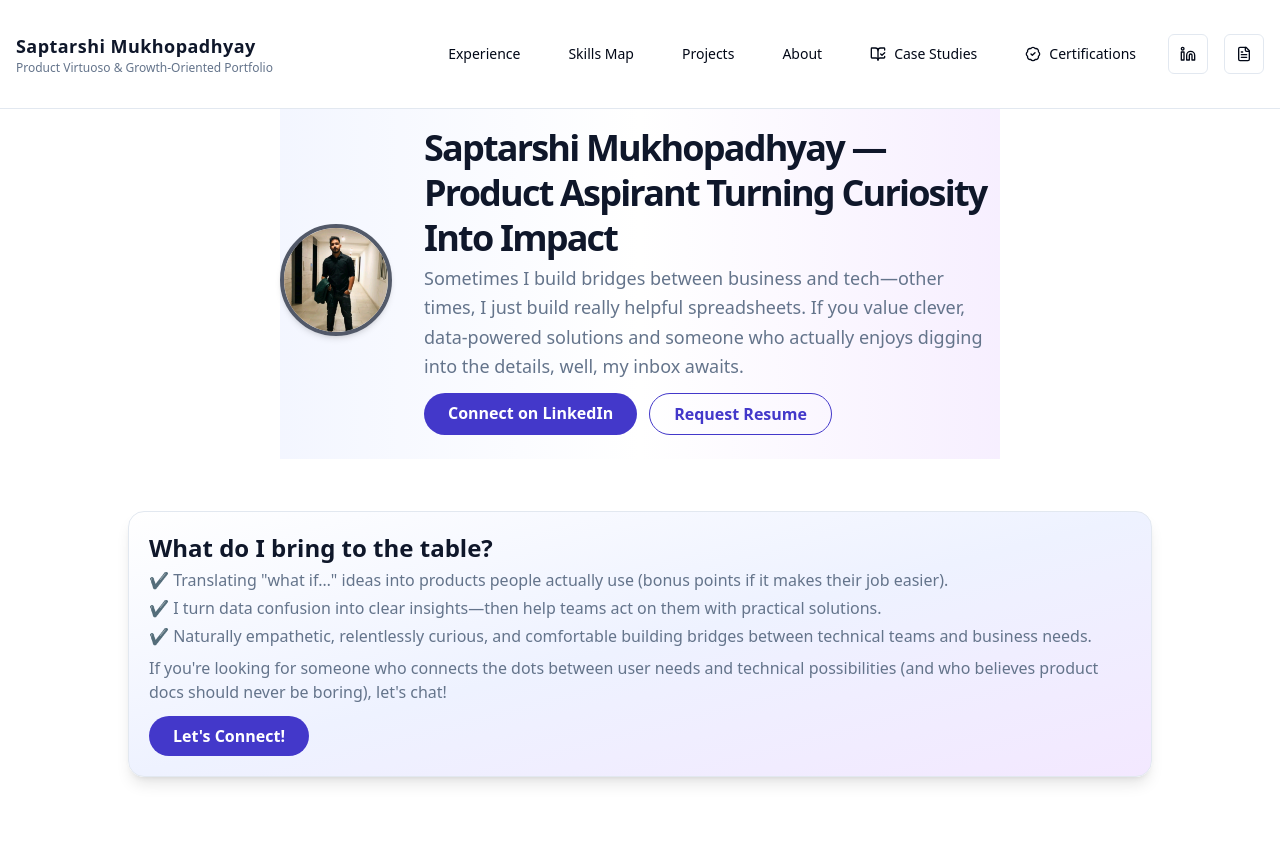
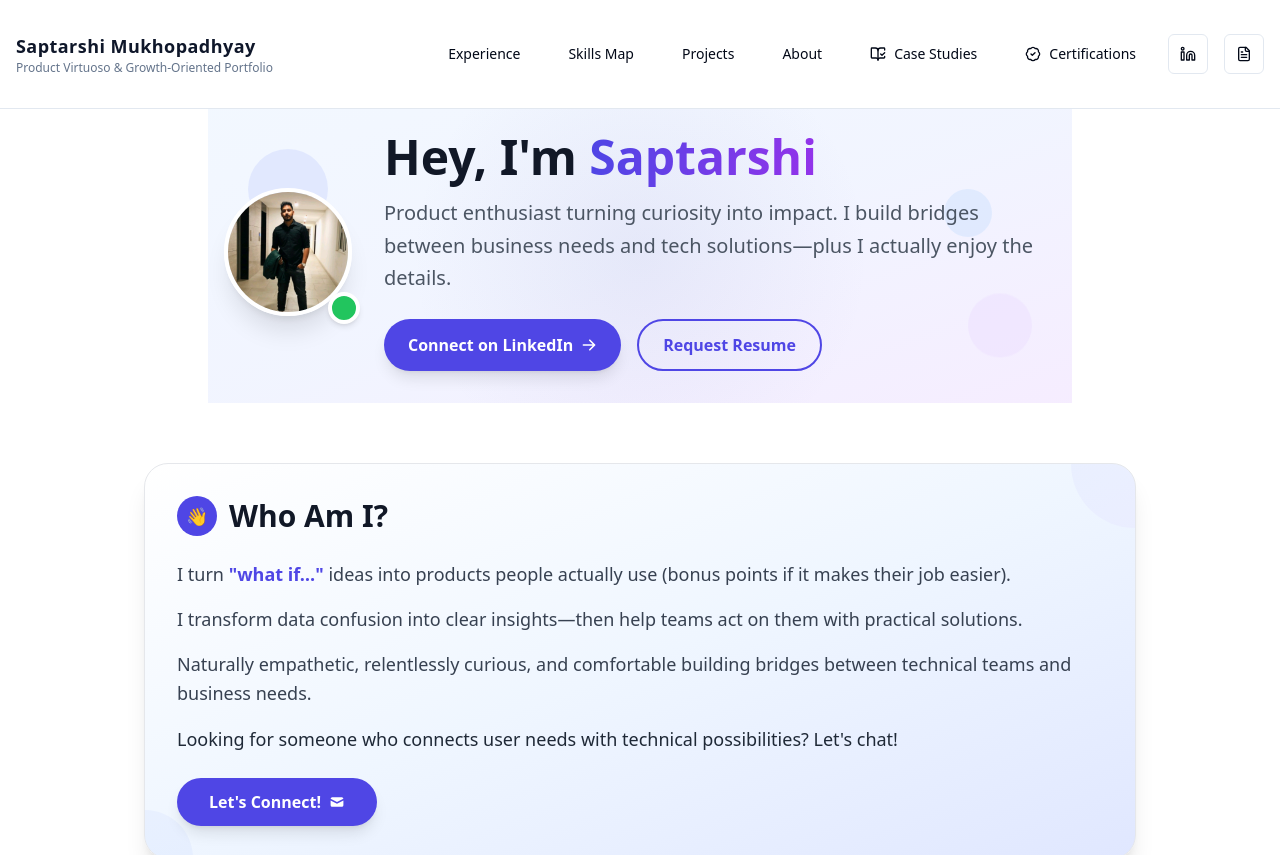
Before and after one commit to saptarshi-cyber/skill-linked-showcase, a React (Vite) app: page / in a window 1280 px wide. Shown: the top 855 px of the page. Built offline with nearby package versions, Linux system fonts and the light colour scheme.

Commit message:
Refactor: Improve UI and reduce verbosity
- Improve the overall UI with a more engaging design.
- Change the "What do I bring to the table" section to "Who Am I?" and use first-person perspective.
- Reduce verbosity across the portfolio.
- Add logos to the certifications section.

```diff
--- a/src/components/AboutBlock.tsx
+++ b/src/components/AboutBlock.tsx
@@ -1,27 +1,42 @@
 
 export function AboutBlock() {
   return (
-    <section id="about" className="my-6 max-w-5xl mx-auto">
-      <div className="bg-gradient-to-br from-white via-indigo-50 to-purple-100 rounded-2xl shadow-lg border border-border p-5 flex flex-col md:flex-row items-center gap-4">
-        <div>
-          <h3 className="text-2xl font-bold text-primary mb-1">What do I bring to the table?</h3>
-          <p className="text-base text-muted-foreground mb-1">
-            ✔️ Translating "what if…" ideas into products people actually use (bonus points if it makes their job easier).
-          </p>
-          <p className="text-base text-muted-foreground mb-1">
-            ✔️ I turn data confusion into clear insights—then help teams act on them with practical solutions.
-          </p>
-          <p className="text-base text-muted-foreground mb-2">
-            ✔️ Naturally empathetic, relentlessly curious, and comfortable building bridges between technical teams and business needs.
-          </p>
-          <p className="text-base text-muted-foreground mb-2">
-            If you're looking for someone who connects the dots between user needs and technical possibilities (and who believes product docs should never be boring), let's chat!
-          </p>
+    <section id="about" className="my-8 max-w-5xl mx-auto px-4">
+      <div className="bg-gradient-to-br from-white via-blue-50 to-indigo-100 rounded-3xl shadow-xl border border-gray-200 p-8 relative overflow-hidden">
+        {/* Decorative elements */}
+        <div className="absolute top-0 right-0 w-32 h-32 bg-gradient-to-br from-indigo-200 to-purple-200 rounded-full opacity-20 -translate-y-16 translate-x-16" />
+        <div className="absolute bottom-0 left-0 w-24 h-24 bg-gradient-to-tr from-blue-200 to-indigo-200 rounded-full opacity-20 translate-y-12 -translate-x-12" />
+
+        <div className="relative z-10">
+          <h3 className="text-3xl font-bold text-gray-900 mb-6 flex items-center gap-3">
+            <span className="w-10 h-10 bg-indigo-600 rounded-full flex items-center justify-center text-white text-lg">👋</span>
+            Who Am I?
+          </h3>
+
+          <div className="space-y-4 text-gray-700">
+            <p className="text-lg leading-relaxed">
+              I turn <span className="font-semibold text-indigo-600">"what if…"</span> ideas into products people actually use (bonus points if it makes their job easier).
+            </p>
+            <p className="text-lg leading-relaxed">
+              I transform data confusion into clear insights—then help teams act on them with practical solutions.
+            </p>
+            <p className="text-lg leading-relaxed">
+              Naturally empathetic, relentlessly curious, and comfortable building bridges between technical teams and business needs.
+            </p>
+            <p className="text-lg leading-relaxed font-medium text-gray-800">
+              Looking for someone who connects user needs with technical possibilities? Let's chat!
+            </p>
+          </div>
+
           <a
             href="mailto:saptarshi1799@gmail.com"
-            className="inline-block mt-1 px-6 py-2 rounded-full bg-indigo-700 text-white font-semibold hover:bg-indigo-800 transition"
+            className="inline-flex items-center gap-2 mt-6 px-8 py-3 rounded-full bg-indigo-600 text-white font-semibold hover:bg-indigo-700 transition-all duration-300 shadow-lg hover:shadow-xl transform hover:-translate-y-0.5"
           >
-            Let's Connect!
+            <span>Let's Connect!</span>
+            <svg className="w-4 h-4" fill="currentColor" viewBox="0 0 20 20">
+              <path d="M2.003 5.884L10 9.882l7.997-3.998A2 2 0 0016 4H4a2 2 0 00-1.997 1.884z" />
+              <path d="M18 8.118l-8 4-8-4V14a2 2 0 002 2h12a2 2 0 002-2V8.118z" />
+            </svg>
           </a>
         </div>
       </div>
--- a/src/components/HeroSection.tsx
+++ b/src/components/HeroSection.tsx
@@ -1,35 +1,50 @@
 
 export function HeroSection() {
   return (
-    <section className="relative flex flex-col items-center justify-center min-h-[220px] pt-4 pb-6">
-      <div className="absolute inset-0 bg-gradient-to-r from-indigo-50 via-white to-purple-100 opacity-70 pointer-events-none" />
-      <div className="relative z-10 flex flex-col lg:flex-row items-center gap-8 max-w-5xl w-full">
-        <img
-          src="/lovable-uploads/5054563e-8f51-4e2d-b8df-22db7b1a8eda.png"
-          className="w-28 h-28 object-cover rounded-full border-4 border-primary/70 shadow-md"
-          alt="Portrait of Saptarshi Mukhopadhyay"
-        />
-        <div className="text-center lg:text-left max-w-xl">
-          <h1 className="text-4xl font-extrabold leading-tight tracking-tighter text-primary mb-1">
-            Saptarshi Mukhopadhyay — Product Aspirant Turning Curiosity Into Impact
+    <section className="relative flex flex-col items-center justify-center min-h-[280px] pt-6 pb-8 overflow-hidden">
+      {/* Animated background */}
+      <div className="absolute inset-0 bg-gradient-to-br from-blue-50 via-indigo-50 to-purple-100 opacity-80" />
+      <div className="absolute inset-0 bg-[radial-gradient(circle_at_50%_50%,rgba(120,119,198,0.1),transparent_50%)]" />
+
+      {/* Floating elements */}
+      <div className="absolute top-10 left-10 w-20 h-20 bg-indigo-200 rounded-full opacity-20 animate-pulse" />
+      <div className="absolute bottom-10 right-10 w-16 h-16 bg-purple-200 rounded-full opacity-30 animate-bounce" />
+      <div className="absolute top-20 right-20 w-12 h-12 bg-blue-200 rounded-full opacity-25 animate-pulse" style={{animationDelay: '1s'}} />
+
+      <div className="relative z-10 flex flex-col lg:flex-row items-center gap-8 max-w-5xl w-full px-4">
+        <div className="relative">
+          <img
+            src="/lovable-uploads/5054563e-8f51-4e2d-b8df-22db7b1a8eda.png"
+            className="w-32 h-32 object-cover rounded-full border-4 border-white shadow-xl transform hover:scale-105 transition-transform duration-300"
+            alt="Portrait of Saptarshi Mukhopadhyay"
+          />
+          <div className="absolute -bottom-2 -right-2 w-8 h-8 bg-green-500 rounded-full border-4 border-white shadow-md" />
+        </div>
+
+        <div className="text-center lg:text-left max-w-2xl">
+          <h1 className="text-4xl lg:text-5xl font-bold leading-tight text-gray-900 mb-4">
+            Hey, I'm <span className="bg-gradient-to-r from-indigo-600 to-purple-600 bg-clip-text text-transparent">Saptarshi</span>
           </h1>
-          <p className="text-lg text-muted-foreground leading-relaxed mb-3">
-            Sometimes I build bridges between business and tech—other times, I just build really helpful spreadsheets. If you value clever, data-powered solutions and someone who actually enjoys digging into the details, well, my inbox awaits.
+          <p className="text-xl text-gray-600 leading-relaxed mb-6">
+            Product enthusiast turning curiosity into impact. I build bridges between business needs and tech solutions—plus I actually enjoy the details.
           </p>
-          <div className="flex flex-col sm:flex-row justify-center lg:justify-start gap-3">
+          <div className="flex flex-col sm:flex-row justify-center lg:justify-start gap-4">
             <a
               href="https://www.linkedin.com/in/saptarshi--/"
               target="_blank"
               rel="noopener"
-              className="inline-block px-6 py-2 rounded-full bg-indigo-700 text-white font-semibold hover:bg-indigo-800 transition"
+              className="group inline-flex items-center gap-2 px-6 py-3 rounded-full bg-indigo-600 text-white font-semibold hover:bg-indigo-700 transition-all duration-300 shadow-lg hover:shadow-xl transform hover:-translate-y-0.5"
             >
-              Connect on LinkedIn
+              <span>Connect on LinkedIn</span>
+              <svg className="w-4 h-4 group-hover:translate-x-1 transition-transform" fill="currentColor" viewBox="0 0 20 20">
+                <path fillRule="evenodd" d="M10.293 3.293a1 1 0 011.414 0l6 6a1 1 0 010 1.414l-6 6a1 1 0 01-1.414-1.414L14.586 11H3a1 1 0 110-2h11.586l-4.293-4.293a1 1 0 010-1.414z" clipRule="evenodd" />
+              </svg>
             </a>
             <a
               href="mailto:saptarshi1799@gmail.com?subject=Request%20Resume&body=Hey%2C%20can%20I%20take%20a%20look%20at%20your%20resume%3F"
-              className="inline-block px-6 py-2 rounded-full border border-indigo-700 text-indigo-700 font-semibold hover:bg-indigo-50 transition"
+              className="inline-flex items-center gap-2 px-6 py-3 rounded-full border-2 border-indigo-600 text-indigo-600 font-semibold hover:bg-indigo-50 transition-all duration-300"
             >
-              Request Resume
+              <span>Request Resume</span>
             </a>
           </div>
         </div>
```
Also changed, not shown: src/components/CertificationsSection.tsx (+68 -46 lines).
